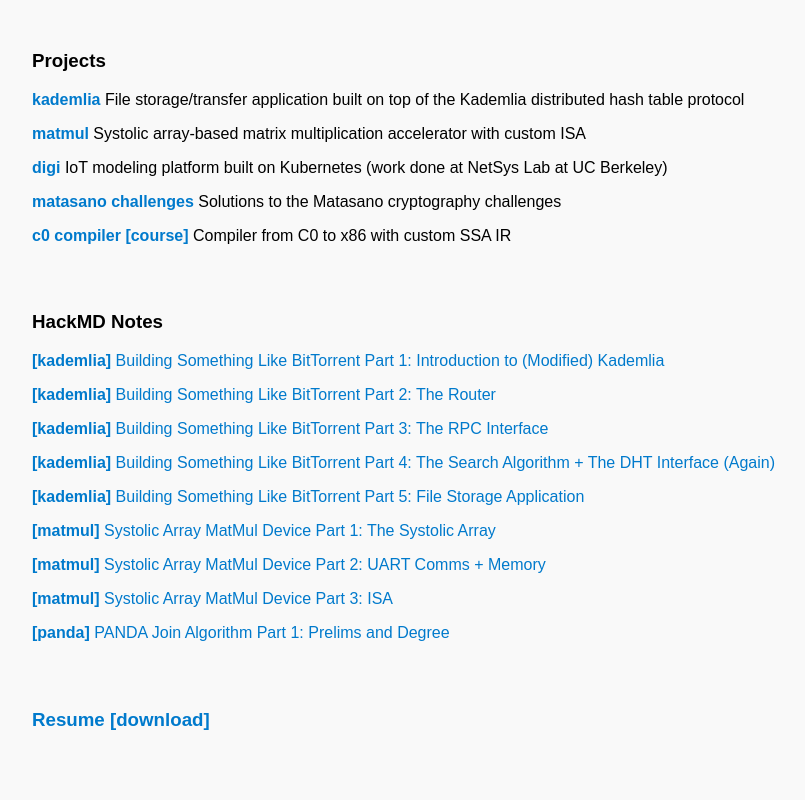
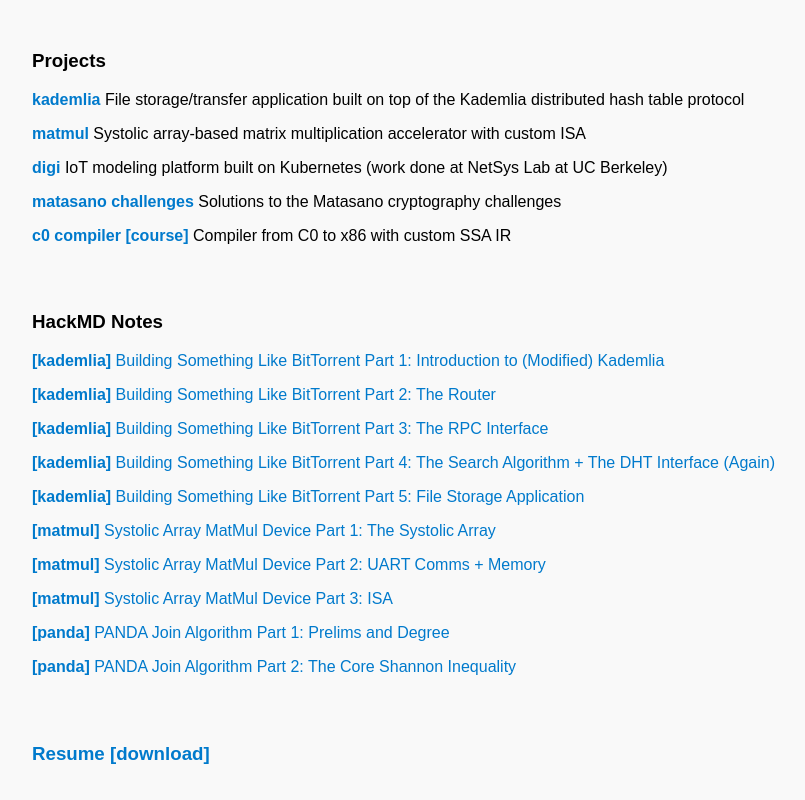
Before and after one commit to vakumar1/vakumar1.github.io, a plain HTML site: page index.html in a window 1280 px wide. Shown: the part 366-1166 px from the top of the page, without its empty margins (224-1029 px from the left). Before the commit the page ends 1132 px from the top, so only its background shows below. Drawn offline with Linux system fonts and the light colour scheme.

Commit message:
Add PANDA Notes Pt. 2

```diff
--- a/index.html
+++ b/index.html
@@ -91,6 +91,10 @@
                 <p><a href="https://hackmd.io/@n9vXJ2dWSK-txnWnjmMPGQ/SyuKXWw91l">
                     <strong>[panda]</strong> PANDA Join Algorithm Part 1: Prelims and Degree</a></p>
             </li>
+            <li>
+                <p><a href="https://hackmd.io/@n9vXJ2dWSK-txnWnjmMPGQ/S1tjXcCsyl">
+                    <strong>[panda]</strong> PANDA Join Algorithm Part 2: The Core Shannon Inequality</a></p>
+            </li>
 
         </ul>
     </div>
```
